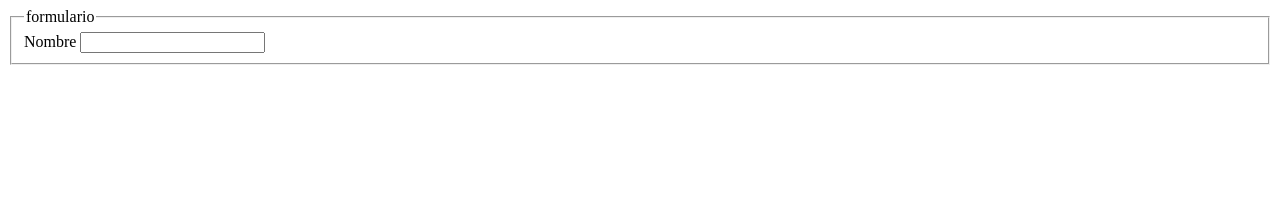
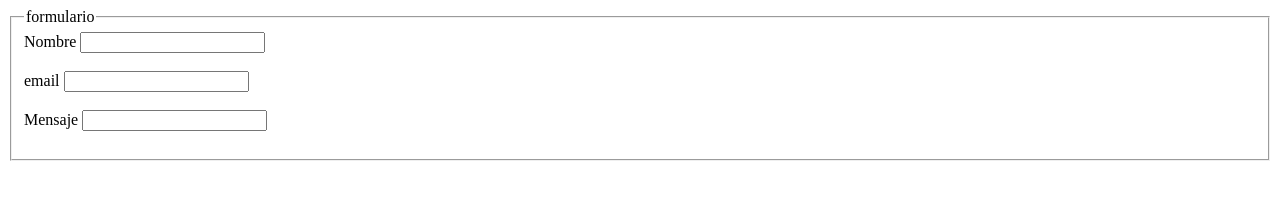
Before and after one commit to Patrickfltc/webs, a plain HTML site: page html/formularios/actividad1.html in a window 1280 px wide. Drawn offline with Linux system fonts and the light colour scheme.

Commit message:
formulario actv 1
terminado

```diff
--- a/html/formularios/actividad1.html
+++ b/html/formularios/actividad1.html
@@ -10,8 +10,12 @@
 <form>
     <fieldset>
         <legend>formulario</legend>
-        <label for="Nombre">Nombre</label>
-        <input type="text" id="Nombre">
+        <label for="Nombre">Nombre
+        <input type="text" id="Nombre"> </label><br><br>
+        <label for="email">email
+            <input type="text" id="email"> </label><br><br>
+        <label for="mensaje">Mensaje
+            <input type="text" id="mensaje"> </label><br><br>
     </fieldset>
 </form>
 
```
